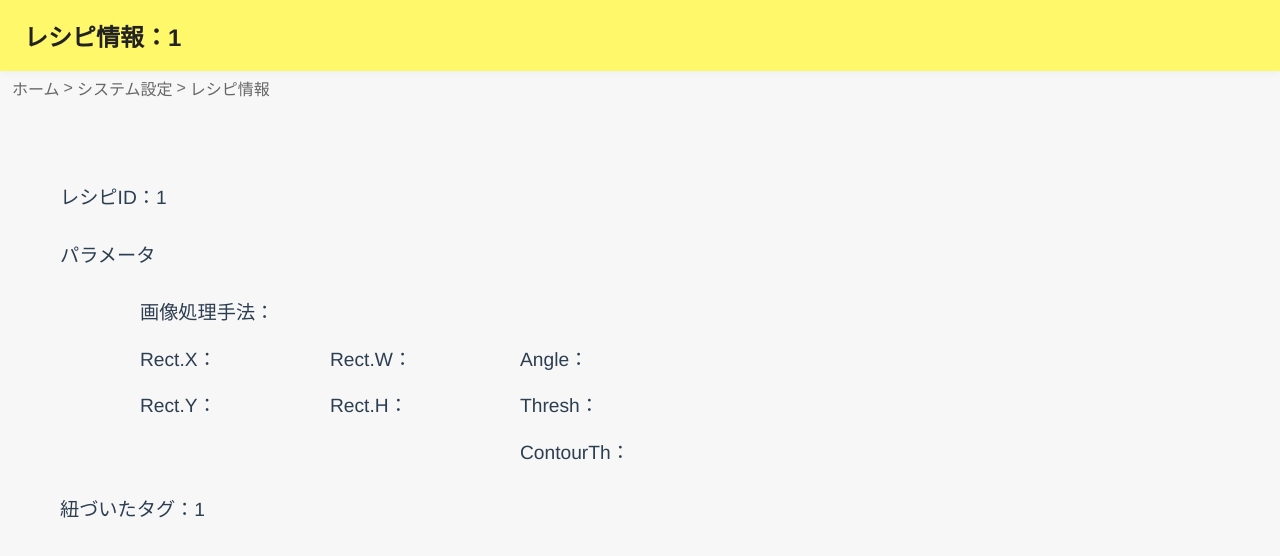
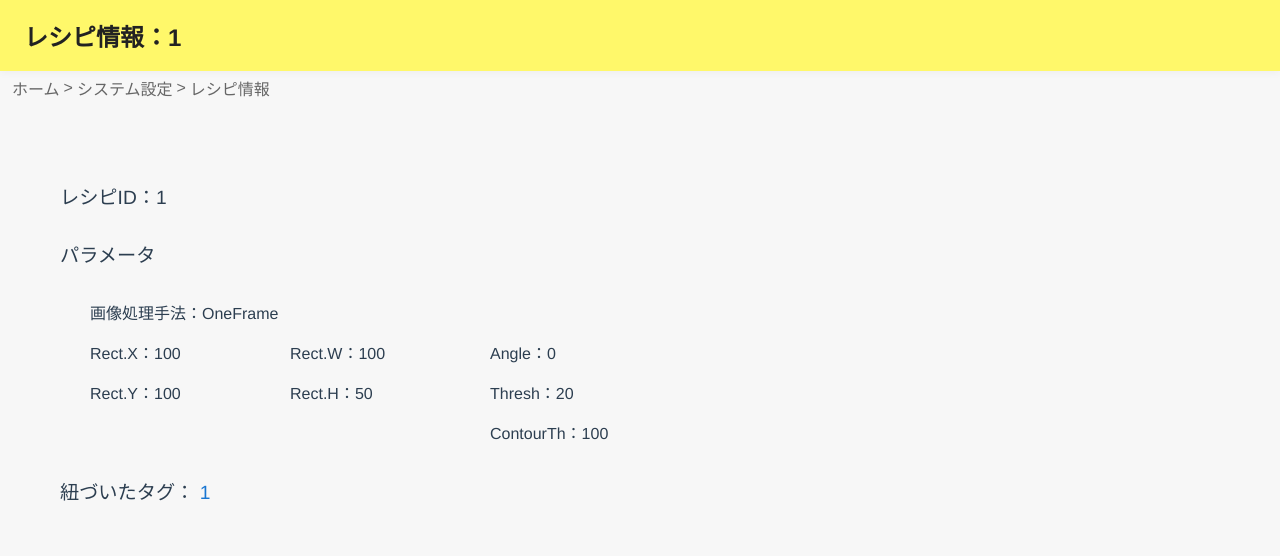
Before and after one commit to 38022/P3Icontrol, a Vue app: page /recipeinfo/1/1/1 in a window 1280 px wide. Shown: the top 556 px of the page. Built offline with nearby package versions, Linux system fonts and the light colour scheme.

Commit message:
RecipeInfo内リンク化

```diff
--- a/src/components/RecipeInfo.vue
+++ b/src/components/RecipeInfo.vue
@@ -15,27 +15,45 @@
       <div class="display-parameter">
         <p>パラメータ</p>
         <div class="parameter-group">
-          <div class="row">
-            <label>画像処理手法：</label>
-          </div>
-          <div class="row">
-            <label>Rect.X：</label>
-            <label>Rect.W：</label>
-            <label>Angle：</label>
-          </div>
-          <div class="row">
-            <label>Rect.Y：</label>
-            <label>Rect.H：</label>
-            <label>Thresh：</label>
-          </div>
-          <div class="row">
-            <label style="visibility: hidden;">dummy</label>
-            <label style="visibility: hidden;">dummy</label>
-            <label>ContourTh：</label>
-          </div>
+          <table>
+            <colgroup>
+              <col style="width: 200px;">
+              <col style="width: 200px;">
+              <col style="width: 200px;">
+            </colgroup>
+            <tr>
+              <td>画像処理手法：OneFrame</td>
+              <td></td>
+              <td></td>
+            </tr>
+            <tr>
+              <td>Rect.X：100</td>
+              <td>Rect.W：100</td>
+              <td class="left-align">Angle：0</td>
+            </tr>
+            <tr>
+              <td>Rect.Y：100</td>
+              <td>Rect.H：50</td>
+              <td class="left-align">Thresh：20</td>
+            </tr>
+            <tr>
+              <td style="visibility: hidden;">dummy</td>
+              <td style="visibility: hidden;">dummy</td>
+              <td class="left-align">ContourTh：100</td>
+            </tr>
+          </table>
         </div>
       </div>
-      <p>紐づいたタグ：{{ decodedTag }}</p>
+      <p>
+        紐づいたタグ：
+        <router-link
+          v-if="decodedTag"
+          :to="{ name: 'TagInfo', params: { tag: encodeURIComponent(decodedTag), camera: encodeURIComponent(decodedCamera) } }"
+        >
+          {{ decodedTag }}
+        </router-link>
+        <span v-else> </span>
+      </p>
     </div>
   </div>
 </template>
@@ -114,21 +132,32 @@ export default {
   font-size: 1.2rem; /* 文字サイズを大きく */
   line-height: 2;    /* 行間 */
 }
-.parameter-group {
-  display: flex;
-  flex-direction: column;
-  gap: 8px;
+
+.display-info a {
+  color: #1976d2;
+  text-decoration: none;
+}
+
+.display-info a:visited {
+  color: #1976d2; /* visitedでも青色に固定 */
+}
+
+.display-info a:hover {
+  text-decoration: underline;
+}
+
+.parameter-group table {
+  border-collapse: collapse;
   margin-top: 8px;
-  margin-left: 80px;
+  margin-bottom: 16px;
+  margin-left: 30px;
+  table-layout: fixed; /* 追加 */
 }
-.parameter-group .row {
-  display: flex;
-  flex-direction: row;
-  gap: 100px;
-  align-items: flex-start;
-}
-.parameter-group label {
-  min-width: 90px;
+.parameter-group td {
+  padding: 4px 0 4px 0;
   text-align: left;
+  font-size: 1rem;
+  vertical-align: top;
+  word-break: break-all;
 }
 </style>
```
